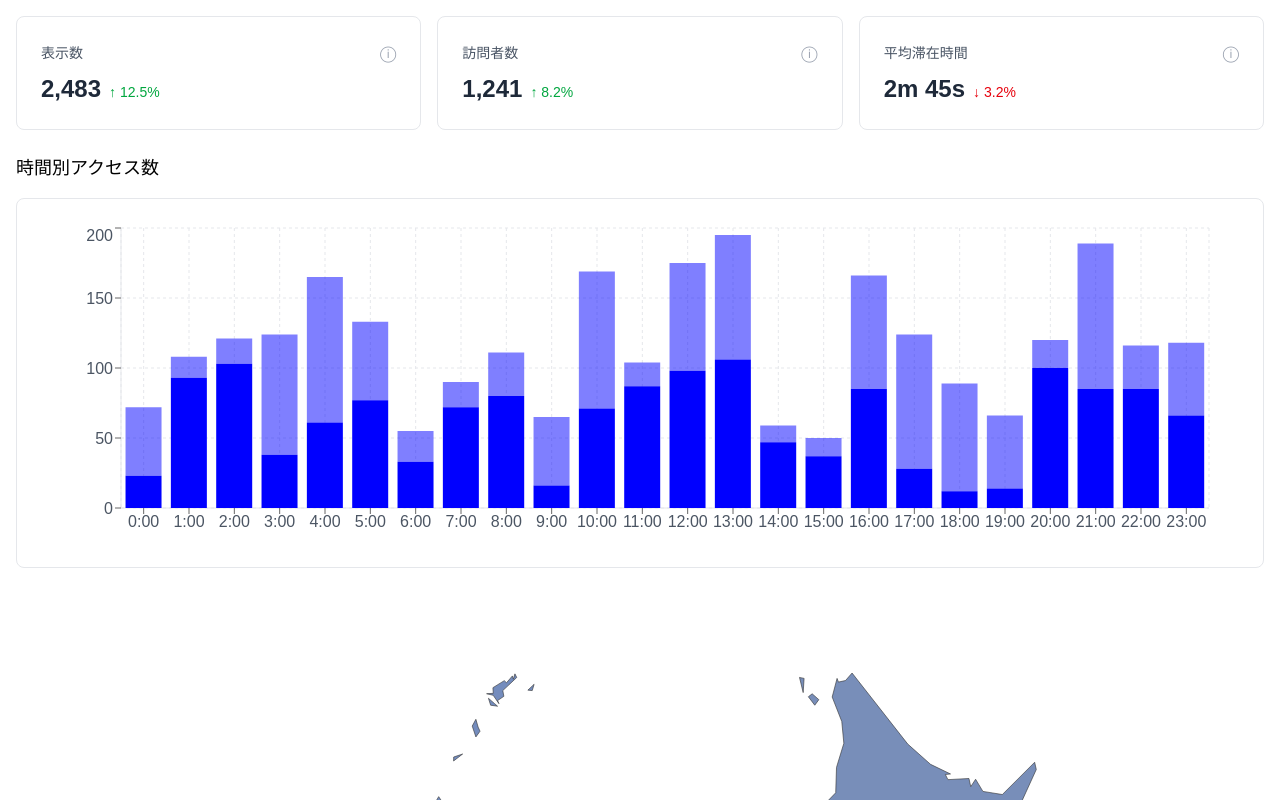
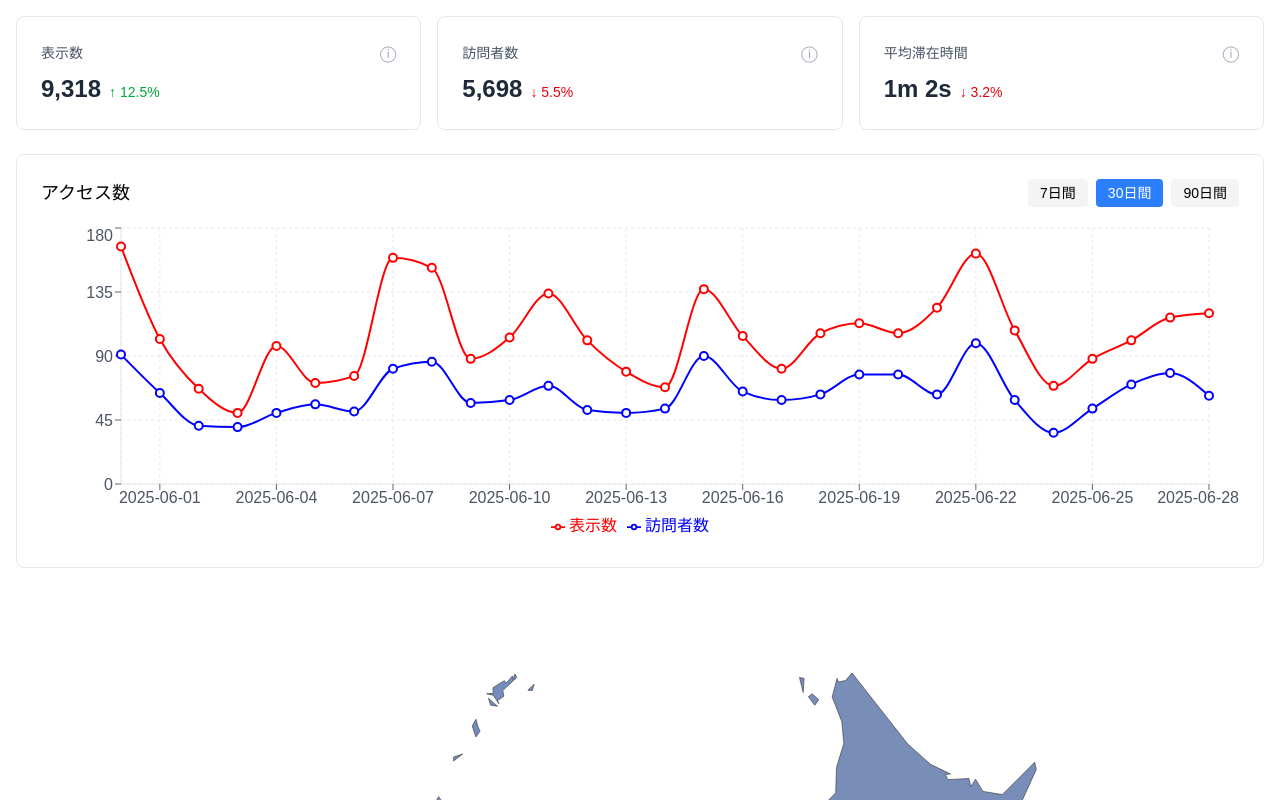
Before and after one commit to frapoe/japan-analysis, a Next.js app: page / in a window 1280 px wide. Shown: the top 800 px of the page. Built offline with nearby package versions, Linux system fonts and the light colour scheme.

Commit message:
impressionの統計を棒ｸﾞﾗﾌから折れ線ｸﾞﾗﾌに

```diff
--- a/src/app/components/analytics-dashboard/AnalyticsDashboard.tsx
+++ b/src/app/components/analytics-dashboard/AnalyticsDashboard.tsx
@@ -1,36 +1,99 @@
-import React from "react";
+import React, { useMemo } from "react";
 import { MetricCard } from "./MetricCard";
-import { BarChart } from "./BarChart";
+import { LineChart } from "./LineChart";
 
-// 仮のデータを生成する関数
-const generateHourlyData = () => {
-  const hours = Array.from({ length: 24 }, (_, i) => i); // 0-23時
-  return hours.map((hour) => {
-    const visits = Math.floor(Math.random() * 100) + 10; // 10-110のランダムな値
-    const additionalViews = Math.floor(Math.random() * 100) + 5; // 5-105の追加表示数
-    return {
-      name: `${hour}:00`,
-      visits,
-      pageviews: visits + additionalViews, // 必ず訪問者数以上になる
-    };
-  });
+// 日付フォーマットを整える関数
+const formatDate = (date: Date) => {
+  const year = date.getFullYear();
+  const month = String(date.getMonth() + 1).padStart(2, '0');
+  const day = String(date.getDate()).padStart(2, '0');
+  return `${year}-${month}-${day}`;
+};
+
+// 過去90日間のデータを生成する関数
+const generateDailyData = () => {
+  const today = new Date();
+  const days = 90; // 90日分のデータ
+  const result = [];
+
+  // 月ごとのトレンドを追加するためのベース値
+  const monthlyTrend = Array.from({ length: 3 }, () => 0.8 + Math.random() * 0.4); // 0.8〜1.2の範囲のトレンド
+
+  for (let i = days - 1; i >= 0; i--) {
+    const date = new Date(today);
+    date.setDate(date.getDate() - i);
+
+    // 週末はアクセスが増える傾向を再現
+    const isWeekend = date.getDay() === 0 || date.getDay() === 6;
+
+    // 月のどの週か（0-3）
+    const weekOfMonth = Math.floor((date.getDate() - 1) / 7);
+
+    // 月のトレンドを適用（0-2）
+    const monthIndex = Math.floor(i / 30);
+    const monthlyFactor = monthlyTrend[Math.min(2, monthIndex)];
+
+    // ベースの訪問者数を計算
+    let baseVisits = isWeekend
+      ? Math.floor(Math.random() * 50) + 50 // 週末: 50-100
+      : Math.floor(Math.random() * 40) + 30; // 平日: 30-70
+
+    // 月のトレンドを適用
+    baseVisits = Math.round(baseVisits * monthlyFactor);
+
+    // 週の変動を追加（月の後半はやや増加）
+    if (weekOfMonth >= 2) {
+      baseVisits = Math.round(baseVisits * (1.1 + (weekOfMonth - 2) * 0.05));
+    }
+
+    // 表示数は訪問者数の1.2〜2.0倍
+    const pageviewsMultiplier = 1.2 + Math.random() * 0.8;
+    const pageviews = Math.round(baseVisits * pageviewsMultiplier);
+
+    result.push({
+      name: formatDate(date),
+      visits: baseVisits,
+      pageviews: pageviews,
+    });
+  }
+
+  return result;
 };
 
 export const AnalyticsDashboard: React.FC = () => {
-  // 仮のデータ
-  const metrics = {
-    pageviews: 2483,
-    pageviewsChange: 12.5,
-    visitors: 1241,
-    visitorsChange: 8.2,
-    avgDuration: "2m 45s",
-    avgDurationChange: -3.2,
-  };
+  // 90日分のデータを生成
+  const dailyData = useMemo(() => generateDailyData(), []);
 
-  const hourlyData = generateHourlyData().map((item) => ({
-    ...item,
-    additionalViews: Math.max(0, item.pageviews - item.visits), // 追加表示数（表示数 - 訪問者数）
-  }));
+  // メトリクスを計算
+  const metrics = useMemo(() => {
+    const totalVisits = dailyData.reduce((sum, item) => sum + item.visits, 0);
+    const totalPageviews = dailyData.reduce((sum, item) => sum + item.pageviews, 0);
+    // 前月と今月のデータを比較
+    const prevMonthData = dailyData.filter((_, index) => index < 30);
+    const currentMonthData = dailyData.filter((_, index) => index >= 60);
+
+    const prevPeriodVisits = prevMonthData
+      .reduce((sum, item) => sum + item.visits, 0);
+    const currentPeriodVisits = currentMonthData
+      .reduce((sum, item) => sum + item.visits, 0);
+
+    const visitsChange = prevPeriodVisits > 0
+      ? ((currentPeriodVisits - prevPeriodVisits) / prevPeriodVisits) * 100
+      : 0;
+
+    // 平均滞在時間を計算（秒）
+    const avgDurationSeconds = Math.floor(Math.random() * 120) + 30; // 30-150秒
+    const avgDuration = `${Math.floor(avgDurationSeconds / 60)}m ${avgDurationSeconds % 60}s`;
+
+    return {
+      pageviews: totalPageviews,
+      pageviewsChange: 12.5, // 簡略化のため固定値
+      visitors: totalVisits,
+      visitorsChange: parseFloat(visitsChange.toFixed(1)),
+      avgDuration,
+      avgDurationChange: -3.2, // 簡略化のため固定値
+    };
+  }, [dailyData]);
 
   return (
     <div className="space-y-6">
@@ -55,10 +118,7 @@ export const AnalyticsDashboard: React.FC = () => {
         />
       </div>
 
-      <div>
-        <h2 className="text-lg font-medium mb-4">時間別アクセス数</h2>
-        <BarChart data={hourlyData} />
-      </div>
+      <LineChart data={dailyData} />
     </div>
   );
 };
--- a/src/app/components/analytics-dashboard/BarChart.tsx
+++ /dev/null
@@ -1,99 +0,0 @@
-import React from "react";
-
-// 色の定数を定義
-const COLORS = {
-  primary: "#0000FF",
-  primaryLight: "#0000FF80" // primaryの50%透明度
-};
-
-import {
-  BarChart as RechartsBarChart,
-  Bar,
-  XAxis,
-  YAxis,
-  CartesianGrid,
-  Tooltip,
-  ResponsiveContainer,
-  Legend,
-  Cell,
-} from "recharts";
-
-interface BarChartProps {
-  data: Array<{
-    name: string;
-    visits: number;
-    pageviews: number;
-    additionalViews: number;
-  }>;
-}
-
-const CustomTooltip = ({ active, payload, label }: any) => {
-  if (active && payload && payload.length) {
-    return (
-      <div className="bg-white p-3 border border-gray-200 rounded shadow-sm text-sm">
-        <p className="font-medium">{label}</p>
-        <p style={{ color: COLORS.primary }}>訪問者数: {payload[0].value}</p>
-        <p style={{ color: COLORS.primary, opacity: 0.5 }}>表示数: {payload[1].value}</p>
-        <p className="font-medium mt-1">
-          合計表示数: {payload[0].value + payload[1].value}
-        </p>
-      </div>
-    );
-  }
-  return null;
-};
-
-export const BarChart: React.FC<BarChartProps> = ({ data }) => {
-  return (
-    <div className="bg-white rounded-lg border border-gray-200 p-6">
-      <div className="h-80">
-        <ResponsiveContainer width="100%" height="100%">
-          <RechartsBarChart
-            data={data}
-            margin={{
-              top: 5,
-              right: 30,
-              left: 20,
-              bottom: 5,
-            }}
-            barGap={0}
-          >
-            <CartesianGrid strokeDasharray="3 3" stroke="#e5e7eb" />
-            <XAxis
-              dataKey="name"
-              tick={{ fill: "#4b5563" }}
-              axisLine={{ stroke: "#e5e7eb" }}
-            />
-            <YAxis
-              tick={{ fill: "#4b5563" }}
-              axisLine={{ stroke: "#e5e7eb" }}
-            />
-            <Tooltip content={<CustomTooltip />} />
-            <Bar
-              dataKey="visits"
-              name="訪問者数"
-              stackId="a"
-              fill={COLORS.primary}
-              radius={0}
-            >
-              {data.map((entry, index) => (
-                <Cell key={`cell-${index}`} fill={COLORS.primary} />
-              ))}
-            </Bar>
-            <Bar
-              dataKey="additionalViews"
-              name="表示数"
-              stackId="a"
-              fill={COLORS.primaryLight}
-              radius={0}
-            >
-              {data.map((entry, index) => (
-                <Cell key={`cell-${index}`} fill={COLORS.primaryLight} />
-              ))}
-            </Bar>
-          </RechartsBarChart>
-        </ResponsiveContainer>
-      </div>
-    </div>
-  );
-};
--- /dev/null
+++ b/src/app/components/analytics-dashboard/LineChart.tsx
@@ -0,0 +1,166 @@
+import React, { useState, useMemo } from "react";
+import {
+  LineChart as RechartsLineChart,
+  Line,
+  XAxis,
+  YAxis,
+  CartesianGrid,
+  Tooltip,
+  ResponsiveContainer,
+  Legend,
+} from "recharts";
+
+// 色の定数を定義
+const COLORS = {
+  primary: "#0000FF",
+  secondary: "#FF0000",
+};
+
+interface LineChartProps {
+  data: Array<{
+    name: string;
+    visits: number;
+    pageviews: number;
+  }>;
+}
+
+const CustomTooltip = ({ active, payload, label }: any) => {
+  if (active && payload && payload.length) {
+    return (
+      <div className="bg-white p-3 border border-gray-200 rounded shadow-sm text-sm">
+        <p className="font-medium">{label}</p>
+        <p style={{ color: COLORS.primary }}>訪問者数: {payload[0].value}</p>
+        <p style={{ color: COLORS.secondary }}>表示数: {payload[1].value}</p>
+      </div>
+    );
+  }
+  return null;
+};
+
+// 期間の型定義
+type TimeRange = '7d' | '30d' | '90d';
+
+export const LineChart: React.FC<LineChartProps> = ({ data }) => {
+  const [timeRange, setTimeRange] = useState<TimeRange>('30d');
+
+  // 現在時刻を取得
+  const now = new Date();
+
+  // 期間に応じたデータをフィルタリング
+  const filteredData = useMemo(() => {
+    const daysToShow = timeRange === '7d' ? 7 : timeRange === '30d' ? 30 : 90;
+    const startDate = new Date(now);
+    startDate.setDate(startDate.getDate() - daysToShow + 1);
+
+    return data.filter(item => {
+      const itemDate = new Date(item.name);
+      return itemDate >= startDate && itemDate <= now;
+    });
+  }, [data, timeRange, now]);
+
+  return (
+    <div className="bg-white rounded-lg border border-gray-200 p-6">
+      <div className="flex justify-between items-center mb-4">
+        <h2 className="text-lg font-medium">アクセス数</h2>
+        <div className="flex space-x-2">
+          <button
+            onClick={() => setTimeRange('7d')}
+            className={`px-3 py-1 text-sm rounded ${
+              timeRange === '7d'
+                ? 'bg-blue-500 text-white'
+                : 'bg-gray-100 hover:bg-gray-200'
+            }`}
+          >
+            7日間
+          </button>
+          <button
+            onClick={() => setTimeRange('30d')}
+            className={`px-3 py-1 text-sm rounded ${
+              timeRange === '30d'
+                ? 'bg-blue-500 text-white'
+                : 'bg-gray-100 hover:bg-gray-200'
+            }`}
+          >
+            30日間
+          </button>
+          <button
+            onClick={() => setTimeRange('90d')}
+            className={`px-3 py-1 text-sm rounded ${
+              timeRange === '90d'
+                ? 'bg-blue-500 text-white'
+                : 'bg-gray-100 hover:bg-gray-200'
+            }`}
+          >
+            90日間
+          </button>
+        </div>
+      </div>
+      <div className="h-80">
+        <ResponsiveContainer width="100%" height="100%">
+          <RechartsLineChart
+            data={filteredData}
+            margin={{
+              top: 5,
+              right: 30,
+              left: 20,
+              bottom: 5,
+            }}
+          >
+            <CartesianGrid strokeDasharray="3 3" stroke="#e5e7eb" />
+            <XAxis
+              dataKey="name"
+              tick={{ fill: "#4b5563" }}
+              axisLine={{ stroke: "#e5e7eb" }}
+            />
+            <YAxis
+              tick={{ fill: "#4b5563" }}
+              axisLine={{ stroke: "#e5e7eb" }}
+            />
+            <Tooltip content={<CustomTooltip />} />
+            <Legend />
+            <Line
+              type="monotone"
+              dataKey="visits"
+              name="訪問者数"
+              stroke={COLORS.primary}
+              strokeWidth={2}
+              dot={{
+                fill: '#fff',
+                stroke: COLORS.primary,
+                strokeWidth: 2,
+                r: 4,
+                strokeDasharray: '',
+              }}
+              activeDot={{
+                r: 6,
+                stroke: COLORS.primary,
+                strokeWidth: 2,
+                fill: '#fff',
+              }}
+            />
+            <Line
+              type="monotone"
+              dataKey="pageviews"
+              name="表示数"
+              stroke={COLORS.secondary}
+              strokeWidth={2}
+              dot={{
+                fill: '#fff',
+                stroke: COLORS.secondary,
+                strokeWidth: 2,
+                r: 4,
+                strokeDasharray: '',
+              }}
+              activeDot={{
+                r: 6,
+                stroke: COLORS.secondary,
+                strokeWidth: 2,
+                fill: '#fff',
+              }}
+            />
+          </RechartsLineChart>
+        </ResponsiveContainer>
+      </div>
+    </div>
+  );
+};
```
Also changed, not shown: src/app/page.tsx (+6 -5 lines).
